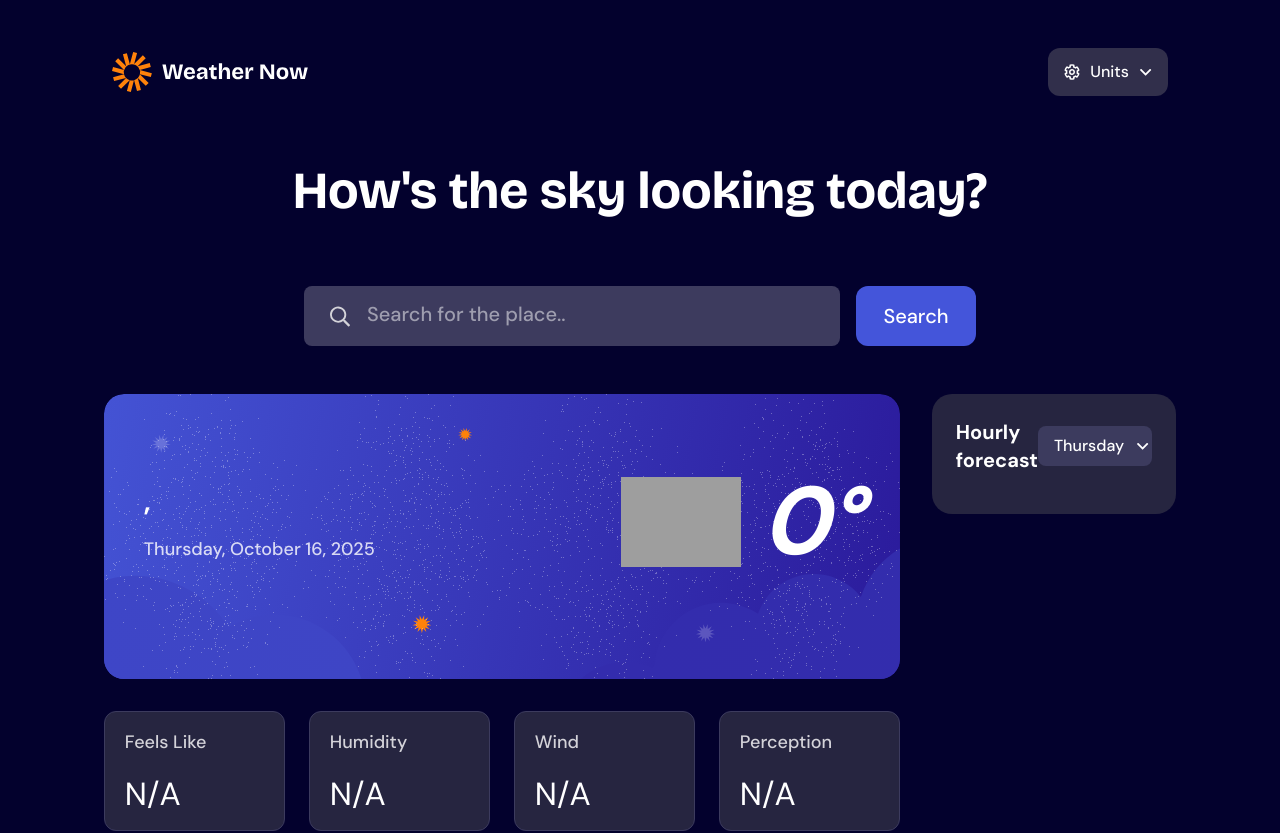
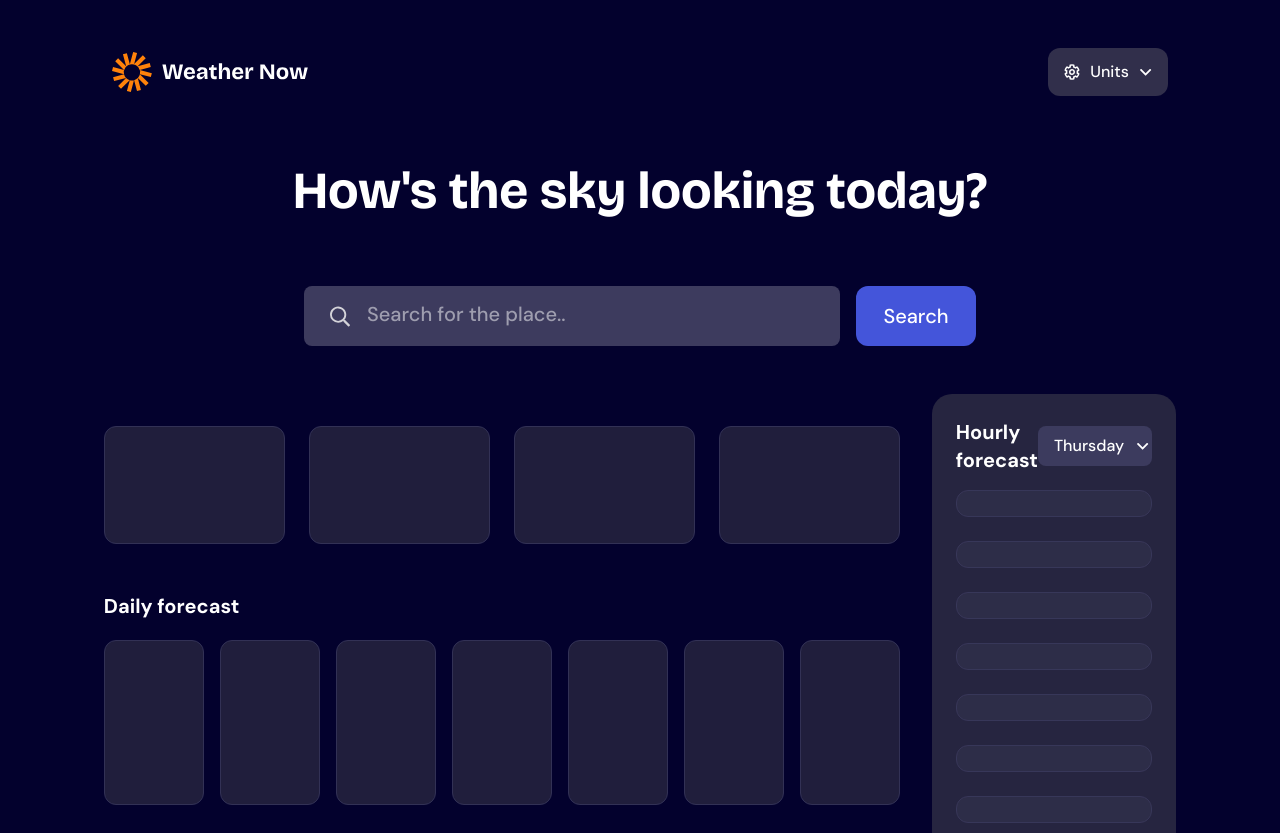
Before and after one commit to Legaz-le/weather-app-main, a Next.js app: page / in a window 1280 px wide. Shown: the top 833 px of the page. Built offline with nearby package versions, Linux system fonts and the light colour scheme; grey boxes are pictures that could not be loaded.

Commit message:
made animation for loading state

```diff
--- a/package.json
+++ b/package.json
@@ -10,6 +10,7 @@
   },
   "dependencies": {
     "axios": "^1.12.2",
+    "framer-motion": "^12.23.24",
     "next": "15.5.6",
     "prettier-plugin-tailwindcss": "^0.7.0",
     "react": "19.1.0",
--- a/src/app/components/BodyElements/BottomTable.tsx
+++ b/src/app/components/BodyElements/BottomTable.tsx
@@ -44,7 +44,7 @@ export const BottomTable = () => {
               >
                 <WeatherForecast
                   day={weekDays[index]}
-                  img={city?.daily?.weatherIcons?.[index] || "/images/default-icon.webp"}
+                  img={city?.daily?.weatherIcons?.[index] || " "}
                   highestTemp={Math.round(high)}
                   lowestTemp={Math.trunc(city?.daily?.lowTemp[index] || 0)}
                 />
--- a/src/app/components/BodyElements/MainInfo.tsx
+++ b/src/app/components/BodyElements/MainInfo.tsx
@@ -7,15 +7,39 @@ import { MainInfoData } from "../../../mockData/data";
 import Image from "next/image";
 import { useWeather } from "@/context/WeatherContext";
 import { useUnit } from "@/context/UnitContext";
+import { motion, AnimatePresence } from "framer-motion";
 
 export const MainInfo = () => {
-  const { city } = useWeather();
+  const { city, loading } = useWeather();
   const { unitMode } = useUnit();
 
   const today = new Date();
 
   return (
     <div className="relative mb-12 flex w-full flex-col gap-8">
+      <AnimatePresence>
+        {loading || !city ? (
+          <>
+            <motion.div
+              className="h-[286] animate-pulse w-full rounded-xl bg-[#262540]"
+              initial={{ opacity: 0 }}
+              animate={{ opacity: 1 }}
+              exit={{ opacity: 0 }}
+            ></motion.div>
+            <div className="grid w-full grid-cols-2 gap-6 sm:grid-cols-4 md:flex">
+              {Array.from({ length: 4 }).map((_, i) => (
+                <motion.div
+                  key={i}
+                  className="border-inline flex w-full flex-col justify-start gap-6 rounded-xl bg-[#262540] p-5 animate-pulse h-[118px]"
+                  initial={{ opacity: 0 }}
+                  animate={{ opacity: 1 }}
+                  exit={{ opacity: 0 }}
+                ></motion.div>
+              ))}
+            </div>
+          </>
+        ) : (
+          <>
             <div className="w-full">
               <Image
                 src={bg_mobile}
@@ -44,7 +68,10 @@ export const MainInfo = () => {
               </div>
               <div className="flex items-center gap-5 ">
                 <Image
-            src={city?.hourly?.weatherIcons?.[0] || "/images/default-icon.webp"}
+                  src={
+                    city?.hourly?.weatherIcons?.[0] ||
+                    "/images/default-icon.webp"
+                  }
                   alt="sunny_icon"
                   width={120}
                   height={0}
@@ -61,6 +88,9 @@ export const MainInfo = () => {
                 <WeatherInfo key={data.key} Name={data.Name} />
               ))}
             </div>
+          </>
+        )}
+      </AnimatePresence>
     </div>
   );
 };
--- a/src/app/components/BodyElements/SideTable.tsx
+++ b/src/app/components/BodyElements/SideTable.tsx
@@ -6,10 +6,11 @@ import { useWeather } from "@/context/WeatherContext";
 import { formatHour } from "@/utils/weatherCodeToIcon";
 import dropdown from "../../../../public/images/icon-dropdown.svg";
 import Image from "next/image";
+import { motion, AnimatePresence } from "framer-motion";
 
 export const SideTable = () => {
   const [isOpen, setIsOpen] = useState(false);
-  const { city } = useWeather();
+  const { city, loading } = useWeather();
   const now = new Date();
   const today = now.getDay();
   const weekDays = [
@@ -88,6 +89,26 @@ export const SideTable = () => {
           )}
         </button>
       </div>
+      <AnimatePresence>
+        {loading || !city ? (
+          <div
+            className="w-full flex flex-col gap-3  overflow-y-auto
+             lg:max-h-[500px] xl:max-h-[600px]"
+          >
+            {Array.from({ length: 12 }).map((_, i) => (
+              <>
+                <motion.div
+                  key={i}
+                  className="p-forDailyForecast border-inline flex w-full h-[60px] items-center justify-between animate-pulse rounded-lg bg-[#302F4A]"
+                  initial={{ opacity: 0 }}
+                  animate={{ opacity: 1 }}
+                  exit={{ opacity: 0 }}
+                />
+                <motion.div />
+              </>
+            ))}
+          </div>
+        ) : (
           <div
             className="w-full flex flex-col gap-3  overflow-y-auto
              lg:max-h-[500px] xl:max-h-[600px]"
@@ -101,6 +122,8 @@ export const SideTable = () => {
               />
             ))}
           </div>
+        )}
+      </AnimatePresence>
     </div>
   );
 };
```
Also changed, not shown: 1 other file (tests, documents, lock files or other folders). Lines whose indentation alone changed are shown as unchanged.
